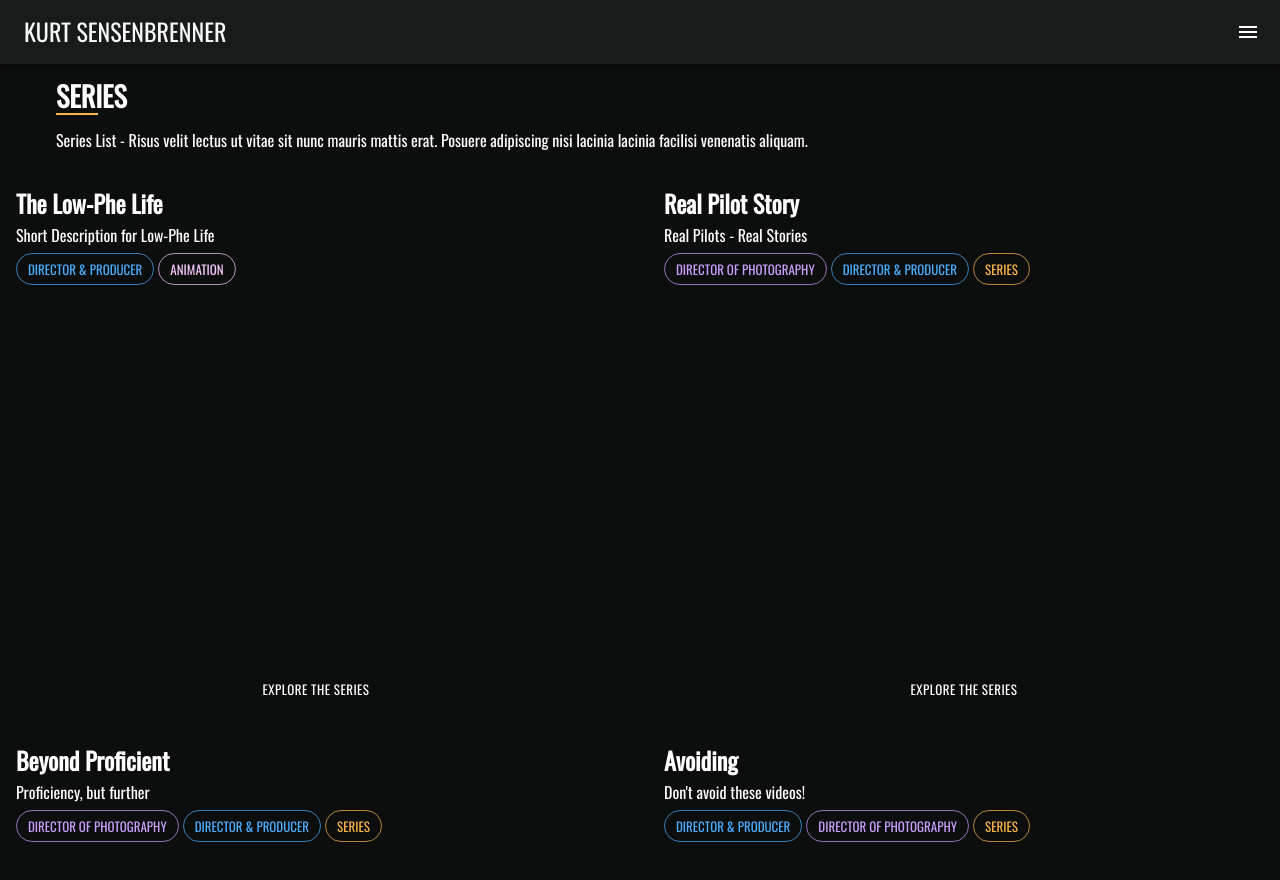
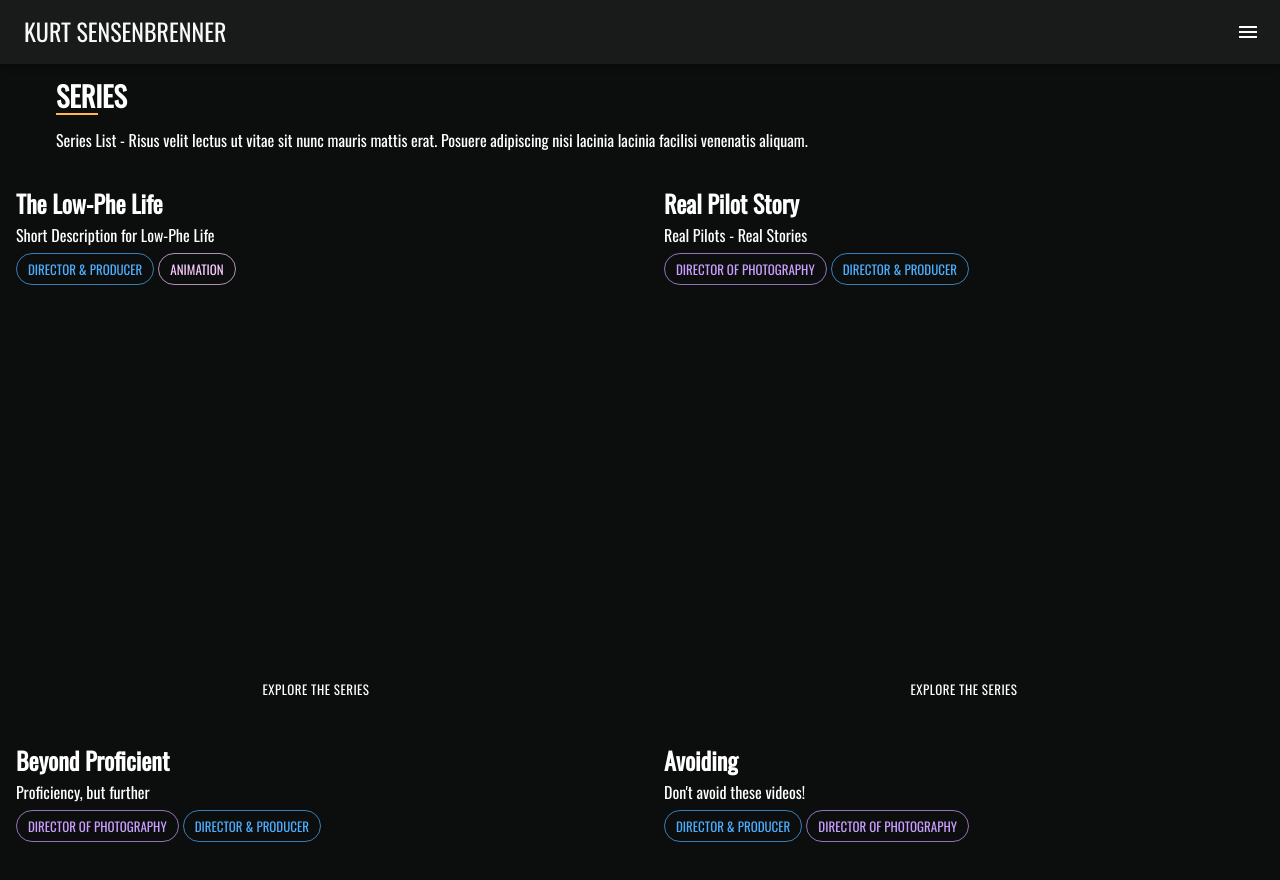
Before and after one commit to mwkwsd/sensensomething, a React (Create React App) app: page /series in a window 1280 px wide. Shown: the top 880 px of the page. Built offline with nearby package versions, Linux system fonts and the light colour scheme.

Commit message:
Remove series tags on series page

```diff
--- a/src/components/molecules/seriesListCard/SeriesListCard.tsx
+++ b/src/components/molecules/seriesListCard/SeriesListCard.tsx
@@ -5,14 +5,14 @@ import {
   CardMedia,
   Typography,
 } from '@mui/material'
-import { ISeriesDetail } from '../../../common/interfaces/ISeriesDetail'
-import { VideoTitle } from '../../atoms/videoTitle/VideoTitle'
-import { getVideoInfoForSeriesDetail } from '../../../common/utils/utils'
-import { VideoInfoWithLink } from '../../atoms/videoInfoWithLink/videoInfoWithLink'
-import { Video } from '../../atoms/video/Video'
 import { useMemo } from 'react'
 import { useNavigate } from 'react-router-dom'
+import { ISeriesDetail } from '../../../common/interfaces/ISeriesDetail'
+import { getVideoInfoForSeriesDetail } from '../../../common/utils/utils'
 import { UnderlinedButton } from '../../atoms/buttons/UnderlinedButton'
+import { Video } from '../../atoms/video/Video'
+import { VideoInfoWithLink } from '../../atoms/videoInfoWithLink/videoInfoWithLink'
+import { VideoTitle } from '../../atoms/videoTitle/VideoTitle'
 
 type SeriesListCardProps = {
   seriesInfo: ISeriesDetail
@@ -24,7 +24,7 @@ export function SeriesListCard({ seriesInfo }: SeriesListCardProps) {
 
   const rolesGenresChips = (
     <VideoInfoWithLink
-      linkableInfo={[...roles, ...genres]}
+      linkableInfo={[...roles, ...genres].filter(tag => tag !== 'series')}
       sx={{ paddingBottom: '8px' }}
     />
   )
```
